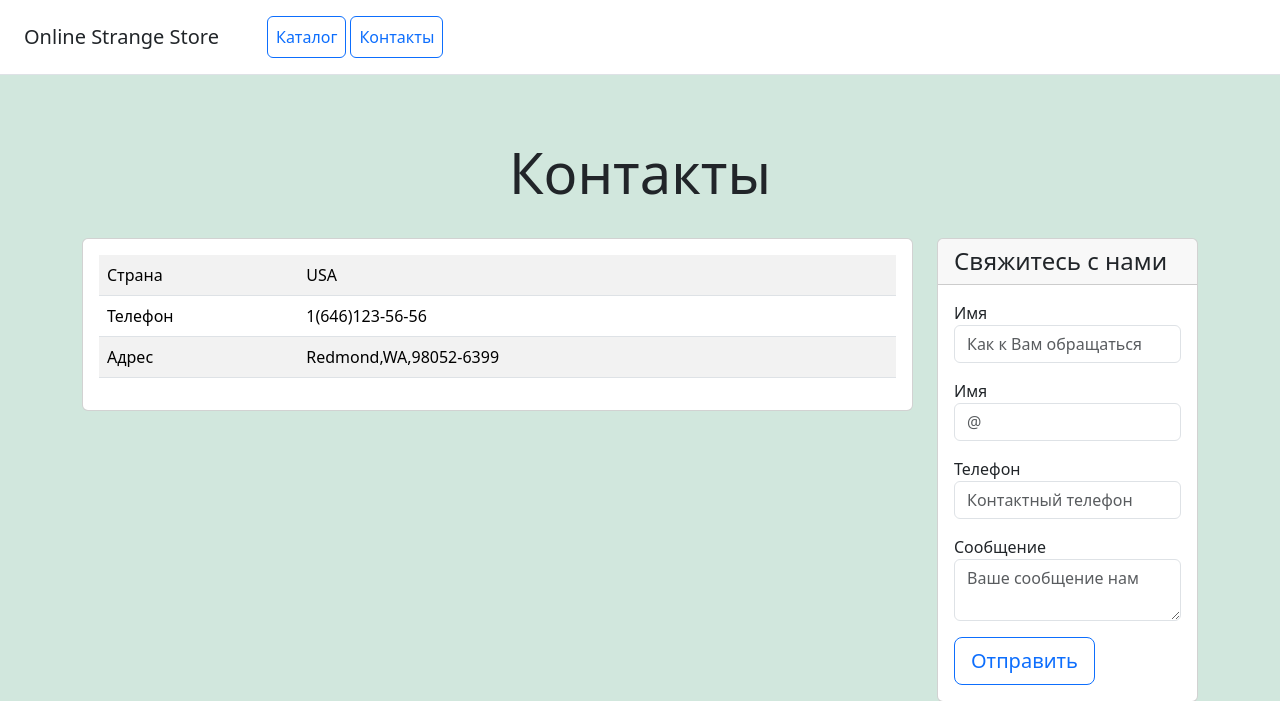
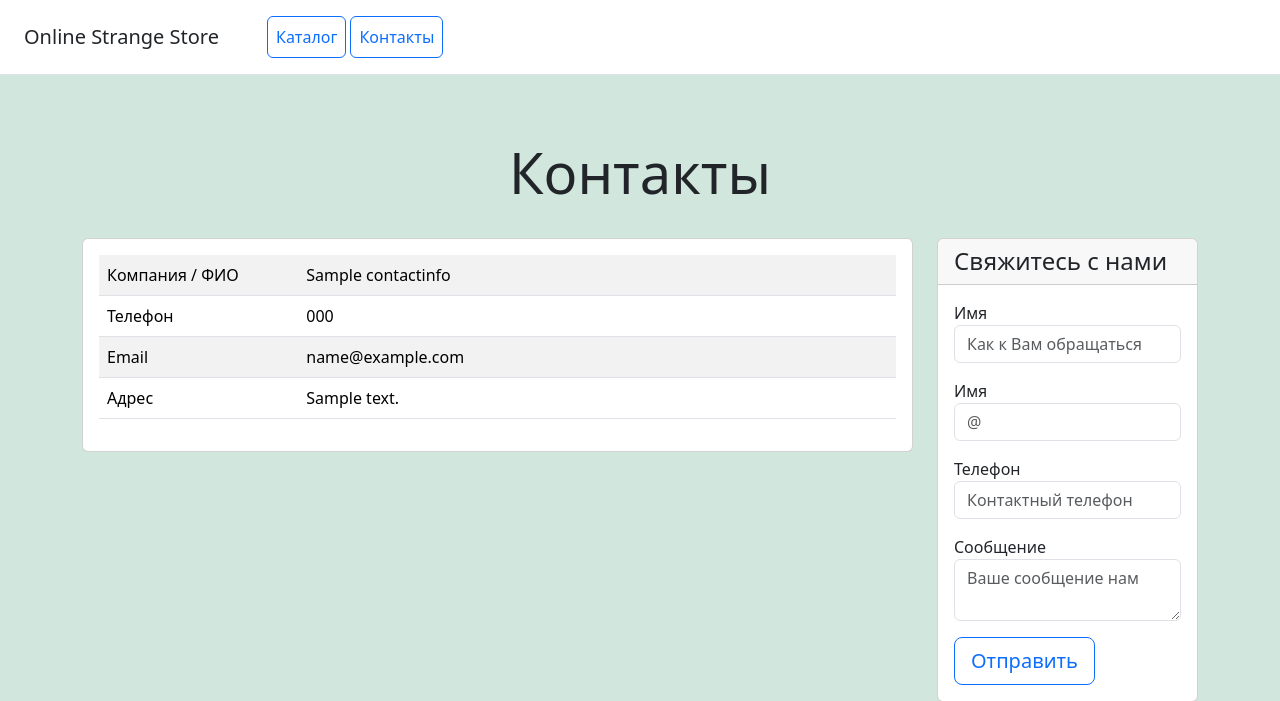
Before and after one commit to alexsvch-log/homework_22_django, a Django app: page /catalog/contacts/ in a window 1280 px wide. Shown: the top 701 px of the page. Run offline with Django 5.2, Linux system fonts and the light colour scheme; tables that the repository leaves empty hold one stand-in row (values such as "Sample post"); some libraries are stand-ins or nearby versions.

Commit message:
The homework_23_django_v1 is created

```diff
--- a/catalog/models.py
+++ b/catalog/models.py
@@ -1,17 +1,11 @@
-from django.db import models    # noqa: F401
+from django.db import models  # noqa: F401
 
 # Create your models here.
 
+
 class Category(models.Model):
-    name = models.CharField(
-        max_length=100,
-        verbose_name="Наименование"
-    )
-    description = models.TextField(
-        blank=True,
-        null=True,
-        verbose_name="Описание"
-    )
+    name = models.CharField(max_length=100, verbose_name="Наименование")
+    description = models.TextField(blank=True, null=True, verbose_name="Описание")
 
     class Meta:
         verbose_name = "Категория"
@@ -22,49 +16,36 @@ class Category(models.Model):
 
 
 class Product(models.Model):
-    name = models.CharField(
-        max_length=150,
-        verbose_name="Наименование"
-    )
-    description = models.TextField(
-        blank=True,
-        null=True,
-        verbose_name="Описание"
-    )
+    name = models.CharField(max_length=150, verbose_name="Наименование")
+    description = models.TextField(blank=True, null=True, verbose_name="Описание")
     # Поле для изображения. Загружаемые файлы будут падать в папку media/products/
-    image = models.ImageField(
-        upload_to='products/',
-        blank=True,
-        null=True,
-        verbose_name="Изображение"
-    )
+    image = models.ImageField(upload_to="products/", blank=True, null=True, verbose_name="Изображение")
     # Связь с моделью категорий
-    category = models.ForeignKey(
-        Category,
-        on_delete=models.CASCADE,
-        related_name='products',
-        verbose_name="Категория"
-    )
-    price = models.DecimalField(
-        max_digits=10,
-        decimal_places=2,
-        verbose_name="Цена за покупку"
-    )
+    category = models.ForeignKey(Category, on_delete=models.CASCADE, related_name="products", verbose_name="Категория")
+    price = models.DecimalField(max_digits=10, decimal_places=2, verbose_name="Цена за покупку")
     # Записывает дату автоматически только при создании записи
-    created_at = models.DateTimeField(
-        auto_now_add=True,
-        verbose_name="Дата создания"
-    )
+    created_at = models.DateTimeField(auto_now_add=True, verbose_name="Дата создания")
     # Обновляет дату автоматически при каждом сохранении/изменении записи
-    updated_at = models.DateTimeField(
-        auto_now=True,
-        verbose_name="Дата последнего изменения"
-    )
+    updated_at = models.DateTimeField(auto_now=True, verbose_name="Дата последнего изменения")
 
     class Meta:
         verbose_name = "Товар"
         verbose_name_plural = "Товары"
-        ordering = ['-created_at']
+        ordering = ["-created_at"]
 
     def __str__(self):
         return self.name
+
+
+class ContactInfo(models.Model):
+    name = models.CharField(max_length=100, verbose_name="Название организации / ФИО")
+    phone = models.CharField(max_length=20, verbose_name="Телефон")
+    email = models.EmailField(verbose_name="Email")
+    address = models.TextField(verbose_name="Адрес", blank=True, null=True)
+
+    class Meta:
+        verbose_name = "Контактные данные"
+        verbose_name_plural = "Контактные данные"
+
+    def __str__(self):
+        return self.name
--- a/catalog/templates/catalog/contacts.html
+++ b/catalog/templates/catalog/contacts.html
@@ -25,21 +25,30 @@
     <div class="row text-start">
         <div class="col-lg-9 col-md-6 col-sm-12">
             <div class="card mb-4 box-shadow">
-                <div class="card-body">
+                <div class="card-body">                    {% if contact %}
                     <table class="table table-striped">
                         <tr>
-                            <td class="w-25">Страна</td>
-                            <td>USA</td>
+                            <td class="w-25">Компания / ФИО</td>
+                            <td>{{ contact.name }}</td>
                         </tr>
                         <tr>
                             <td class="w-25">Телефон</td>
-                            <td>1(646)123-56-56</td>
+                            <td>{{ contact.phone }}</td>
                         </tr>
                         <tr>
+                            <td class="w-25">Email</td>
+                            <td>{{ contact.email }}</td>
+                        </tr>
+                        {% if contact.address %}
+                        <tr>
                             <td class="w-25">Адрес</td>
-                            <td>Redmond,WA,98052-6399</td>
+                            <td>{{ contact.address }}</td>
                         </tr>
-                    </table>
+                        {% endif %}
+                        </table>
+                    {% else %}
+                        <p class="text-muted text-center my-3">Контактные данные еще не заполнены в панели администратора.</p>
+                    {% endif %}
                 </div>
             </div>
         </div>
--- a/catalog/tests.py
+++ b/catalog/tests.py
@@ -1,3 +1,3 @@
-from django.test import TestCase   # noqa: F401
+from django.test import TestCase  # noqa: F401
 
 # Create your tests here.
--- a/catalog/views.py
+++ b/catalog/views.py
@@ -1,10 +1,30 @@
 from django.http import HttpRequest, HttpResponseNotAllowed
 from django.shortcuts import redirect, render
+
+from .models import ContactInfo  # Импортируем нашу новую модель контактов
+from .models import Product
+
+# def home_view(request: HttpRequest):
+#     if request.method == "GET":
+#         return render(request, "catalog/home.html")
+#     return HttpResponseNotAllowed(["GET"])
 
 
 def home_view(request: HttpRequest):
     if request.method == "GET":
-        return render(request, "catalog/home.html")
+        # Выбираем последние 5 товаров, сортируя по дате от новых к старым
+        latest_products = Product.objects.all().order_by("-created_at")[:5]
+
+        # Выводим их в консоль (терминал PyCharm)
+        print("\n--- ПОСЛЕДНИЕ 5 ДОБАВЛЕННЫХ ТОВАРОВ ---")
+        for product in latest_products:
+            print(f"ID: {product.id} | {product.name} | Цена: {product.price}")
+        print("---------------------------------------\n")
+
+        # Также передадим их в контекст (может пригодиться для вывода на саму страницу)
+        context = {"products": latest_products}
+        return render(request, "catalog/home.html", context)
+
     return HttpResponseNotAllowed(["GET"])
 
 
@@ -26,7 +46,13 @@ def contacts_view(request: HttpRequest):
         # Перенаправляем на страницу "Успех" и передаем имя в параметрах (опционально)
         return redirect("catalog:success")
 
-    return render(request, "catalog/contacts.html")
+    # Сюда программа попадает, если метод GET (обычное открытие страницы)
+    # Забираем из базы самую первую (единственную) запись с контактными данными
+    contact_data = ContactInfo.objects.first()
+
+    # Передаем её в context для HTML-шаблона
+    context = {"contact": contact_data}
+    return render(request, "catalog/contacts.html", context)
 
 
 def success_view(request: HttpRequest):
```
Also changed, not shown: catalog/admin.py (+12 -5 lines), catalog/management/commands/fill_db.py (added, +25 -0 lines), config/settings.py (+9 -9 lines), catalog/management/__init__.py (added), catalog/management/commands/__init__.py (added), catalog/migrations/0002_contactinfo.py (added).
